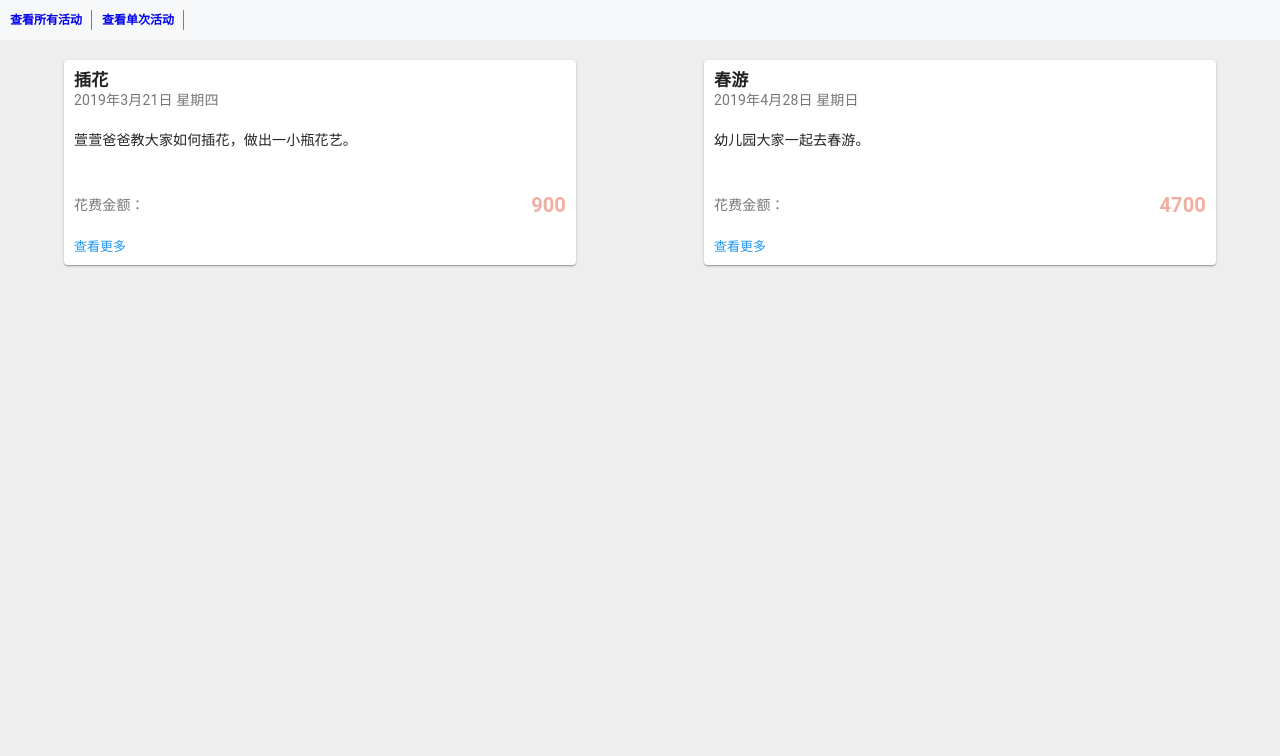
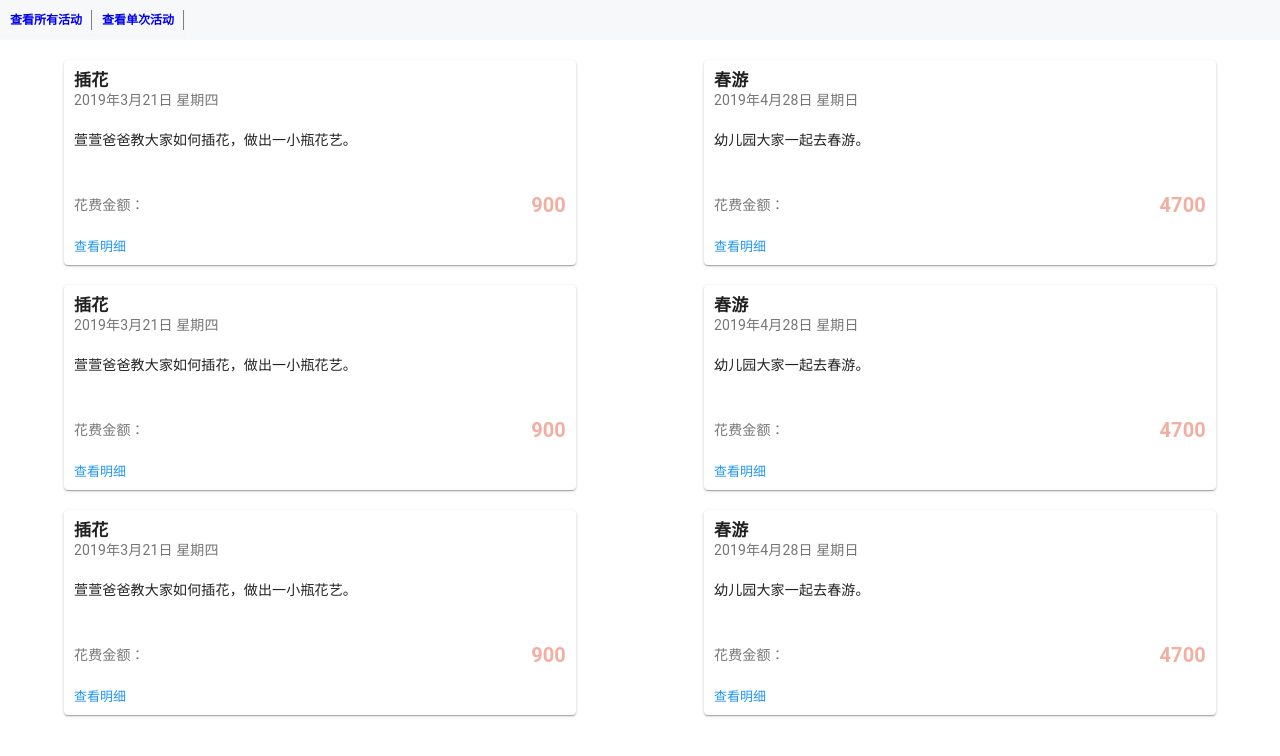
Before and after one commit to wanderyt/dj-finance, a React app: page /activities in a window 1280 px wide. Shown: the top 756 px of the page. Built offline with nearby package versions, Linux system fonts and the light colour scheme.

Commit message:
Add act details page.

```diff
--- a/package.json
+++ b/package.json
@@ -1,6 +1,6 @@
 {
   "name": "dj-finance",
-  "version": "0.5.1",
+  "version": "0.6.0",
   "private": true,
   "dependencies": {
     "@babel/core": "7.2.2",
--- /dev/null
+++ b/src/page/activities/activity-tile/activity-details/index.js
@@ -0,0 +1,25 @@
+import React from 'react';
+
+import './index.scss';
+
+const ActivityDetails = ({details}) => {
+  return (
+    <div className='ActivityDetails'>
+      <div className='Activity--Items'>
+        {
+          details.items.map((item) => (
+            <div className='AmountItem'>
+              <div className='AmountName'>{item.name}</div>
+              <div className='Amount'>{item.amount}</div>
+            </div>
+          ))
+        }
+        <div className='Activity--Total'>
+          <div className='Activity--TotalAmount'>{details.total}</div>
+        </div>
+      </div>
+    </div>
+  );
+};
+
+export default ActivityDetails;
--- /dev/null
+++ b/src/page/activities/activity-tile/activity-details/index.scss
@@ -0,0 +1,29 @@
+.ActivityDetails {
+  .Activity--Items {
+    .AmountItem {
+      height: 20px;
+      font-size: 12px;
+      line-height: 20px;
+      color: #87909A;
+
+      .AmountName {
+        float: left;
+      }
+
+      .Amount {
+        float: right;
+      }
+    }
+    .Activity--Total {
+      height: 20px;
+      font-size: 12px;
+      line-height: 20px;
+      font-weight: bold;
+      border-top: 1px solid #87909A;
+
+      .Activity--TotalAmount {
+        float: right;
+      }
+    }
+  }
+}
--- a/src/page/activities/activity-tile/index.js
+++ b/src/page/activities/activity-tile/index.js
@@ -1,9 +1,38 @@
-import React from 'react';
+import React, {useState} from 'react';
 import {formatDate} from '../util';
 
 import './index.scss';
+import ActivityDetails from './activity-details';
 
 const ActivityTile = ({id, name, desc, date, amount}) => {
+  let [isExpanded, setIsExpanded] = useState(false);
+  let [details, setDetails] = useState({});
+
+  const expandDetails = () => {
+    if (!details.items) {
+      const currentDetails = {
+        total: 900,
+        items: [{
+          name: '花',
+          amount: 300,
+        }, {
+          name: '花瓶',
+          amount: 400,
+        }, {
+          name: '包装纸',
+          amount: 200,
+        }]
+      };
+
+      setDetails(currentDetails);
+    }
+    setIsExpanded(true);
+  };
+
+  const foldItem = () => {
+    setIsExpanded(false);
+  }
+
   return (
     <div className='ActivityTile'>
       <div className='Activity--Item Activity--Header'>
@@ -17,8 +46,27 @@ const ActivityTile = ({id, name, desc, date, amount}) => {
         <div className='Activity--AmountCaption'>花费金额：</div>
         <div className='Activity--AmountNumber'>{amount}</div>
       </div>
+      {
+        isExpanded && details &&
+        <div className='Activity--Item'>
+          <ActivityDetails details={details} />
+        </div>
+      }
       <div className='Activity--Item Activity--Toolbar'>
-        <div className='Activity--LearnMore'>查看更多</div>
+        {
+          !isExpanded ?
+          <div
+            className='Activity--LearnMore'
+            onClick={expandDetails}>
+            查看明细
+          </div>
+          :
+          <div
+            className='Activity--Fold'
+            onClick={foldItem}>
+            收起
+          </div>
+        }
       </div>
     </div>
   );
--- a/src/page/activities/index.js
+++ b/src/page/activities/index.js
@@ -1,4 +1,4 @@
-import React from 'react';
+import React, {useState} from 'react';
 import ActivityTile from './activity-tile';
 
 import './index.scss';
@@ -15,17 +15,67 @@ const ACTIVITIES = [{
   desc: '幼儿园大家一起去春游。',
   date: '2019-04-28',
   amount: 4700,
+}, {
+  id: 3,
+  name: '插花',
+  desc: '萱萱爸爸教大家如何插花，做出一小瓶花艺。',
+  date: '2019-03-21',
+  amount: 900,
+}, {
+  id: 4,
+  name: '春游',
+  desc: '幼儿园大家一起去春游。',
+  date: '2019-04-28',
+  amount: 4700,
+}, {
+  id: 5,
+  name: '插花',
+  desc: '萱萱爸爸教大家如何插花，做出一小瓶花艺。',
+  date: '2019-03-21',
+  amount: 900,
+}, {
+  id: 6,
+  name: '春游',
+  desc: '幼儿园大家一起去春游。',
+  date: '2019-04-28',
+  amount: 4700,
 }];
 
 const Activities = (props) => {
+  // const [isSelected, setIsSelected] = useState(false);
+  // const [selectedAct, setSelectedAct] = useState([]);
+
+  // const activityClickHandler = (item) => {
+  //   // setIsSelected(true);
+  //   let newSelectedAct = selectedAct.push(item.id).slice();
+  //   setSelectedAct(newSelectedAct);
+  // }
+
+  // const backClickHandler = () => {
+  //   setIsSelected(false);
+  //   setSelectedAct({});
+  // }
+
   return (
     <div className='Activities'>
+      {/* <div className='Activities--Header'>
+        {
+          isSelected && <div className='Activities--BackButton' onClick={backClickHandler} />
+        }
+        <span className='Activities--NameTag'>
+          {
+            isSelected ? selectedAct.name : '活动记录'
+          }
+        </span>
+      </div> */}
       <div className='Activities--List'>
         {
           ACTIVITIES.map((item) => (
             <div
               className='ActivityTile-Item'
+              // onClick={() => activityClickHandler(item)}
               key={item.id}>
+              {/* <ActivityTile {...item} isSelected={selectedAct.indexOf(item.id) > -1} /> */}
               <ActivityTile {...item} />
             </div>
           ))
--- a/src/page/activities/index.scss
+++ b/src/page/activities/index.scss
@@ -1,6 +1,27 @@
 .Activities {
-  background-color: #EEEEEE;
-  height: 100vh;
+  .Activities--Header {
+    background-color: #FFF;
+    text-align: center;
+    height: 30px;
+    position: relative;
+
+    .Activities--BackButton {
+      transform: rotate(-180deg);
+      background-image: url('./arrow.svg');
+      background-position: left center;
+      background-repeat: no-repeat;
+      width: 18px;
+      height: 30px;
+      cursor: pointer;
+      position: absolute;
+    }
+
+    .Activities--NameTag {
+      line-height: 30px;
+      font-size: 18px;
+      font-weight: bold;
+    }
+  }
 
   .Activities--List {
     padding: 10px 0px;
```
Also changed, not shown: src/page/activities/arrow.svg (added), 1 other file (tests, documents, lock files or other folders).
